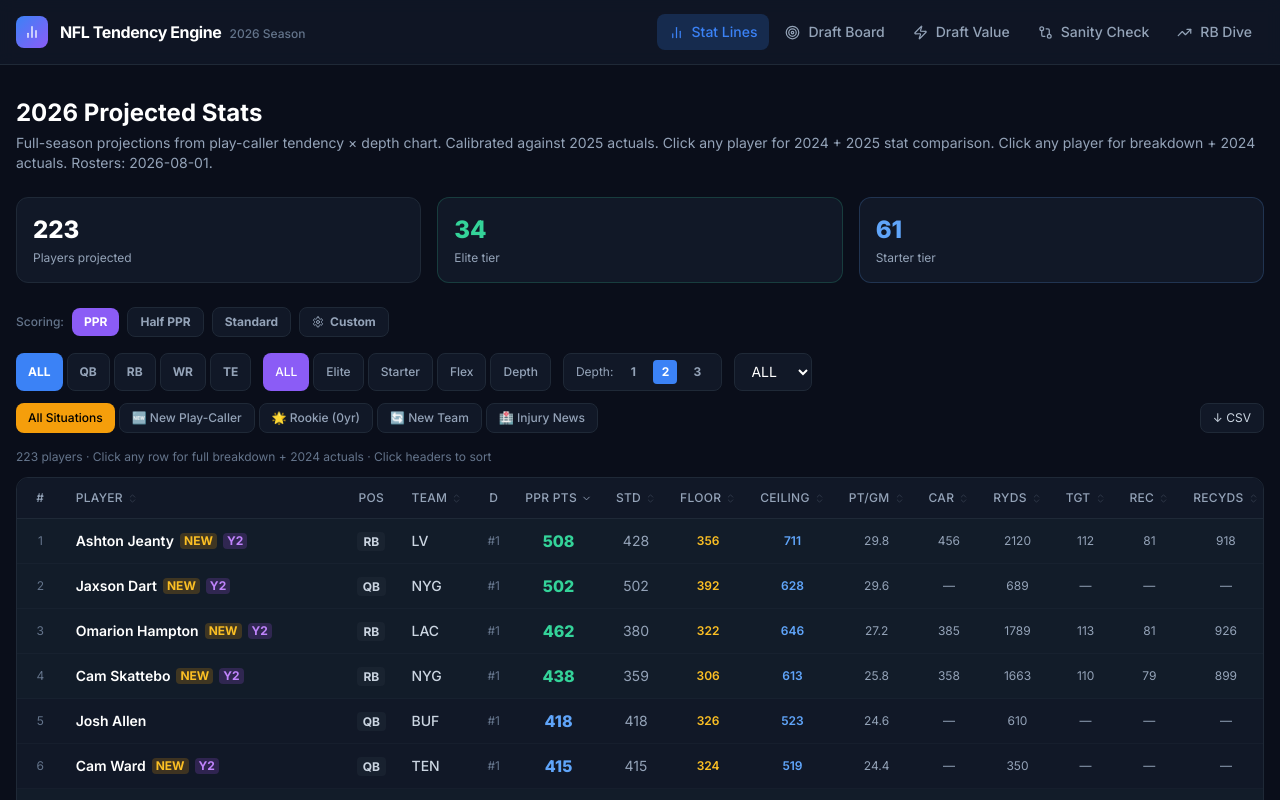
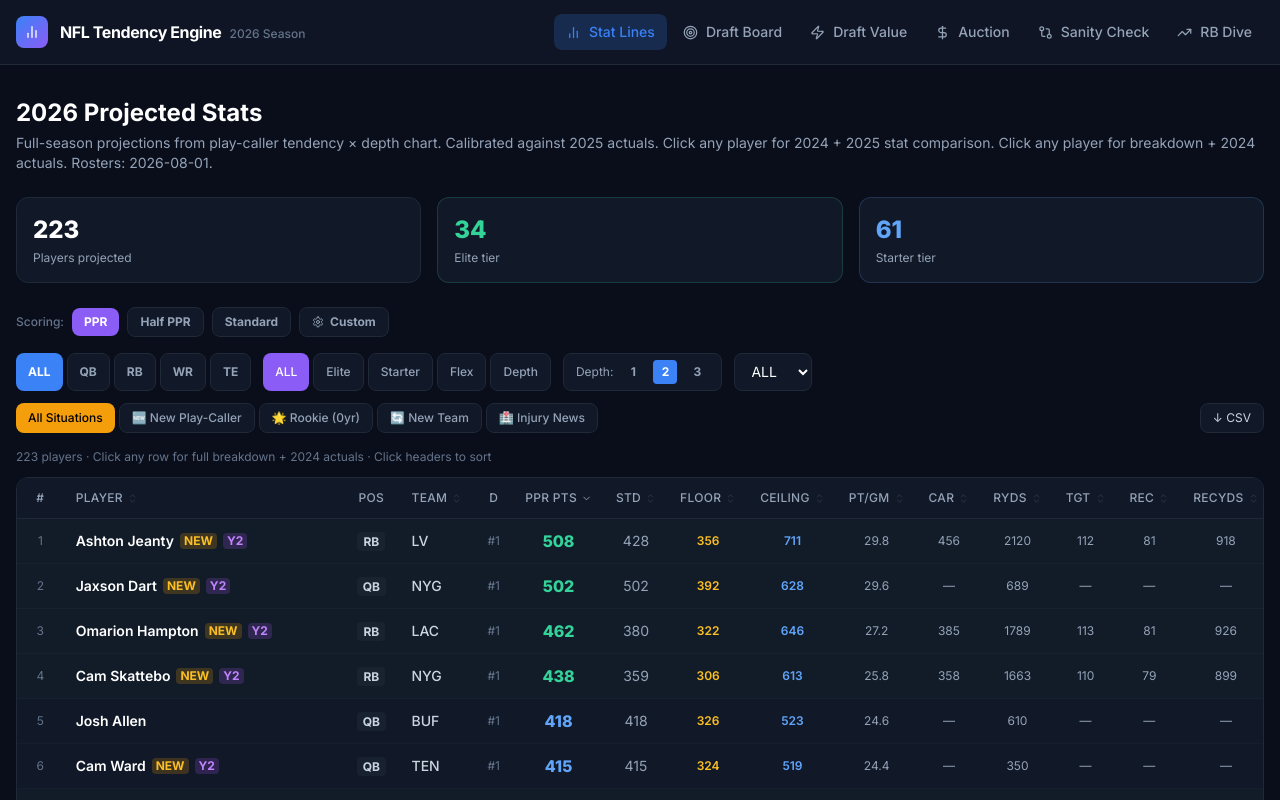
Before and after one commit to Dezar/NFL-Tendencies, a React (Vite) app: page / in a window 1280 px wide. Shown: the top 800 px of the page. Built offline with nearby package versions, Linux system fonts and the light colour scheme.

Commit message:
Add Auction tab

```diff
--- a/src/App.jsx
+++ b/src/App.jsx
@@ -1,16 +1,18 @@
 import React from 'react'
 import { Routes, Route, NavLink } from 'react-router-dom'
-import { BarChart2, Target, TrendingUp, GitCompare, Zap } from 'lucide-react'
+import { BarChart2, Target, TrendingUp, GitCompare, Zap, DollarSign } from 'lucide-react'
 import StatProjections from './pages/StatProjections'
 import DraftBoard from './pages/DraftBoard'
 import DraftValue from './pages/DraftValue'
 import Comparison from './pages/Comparison'
 import RBAnalysis from './pages/RBAnalysis'
+import Auction from './pages/Auction'
 
 const navItems = [
   { to: '/',        label: 'Stat Lines',   icon: BarChart2 },
   { to: '/draft',   label: 'Draft Board',  icon: Target },
   { to: '/value',   label: 'Draft Value',  icon: Zap },
+  { to: '/auction', label: 'Auction',      icon: DollarSign },
   { to: '/compare', label: 'Sanity Check', icon: GitCompare },
   { to: '/rb',      label: 'RB Dive',      icon: TrendingUp },
 ]
@@ -48,6 +50,7 @@ export default function App() {
           <Route path="/"        element={<StatProjections />} />
           <Route path="/draft"   element={<DraftBoard />} />
           <Route path="/value"   element={<DraftValue />} />
+          <Route path="/auction" element={<Auction />} />
           <Route path="/compare" element={<Comparison />} />
           <Route path="/rb"      element={<RBAnalysis />} />
         </Routes>
```
